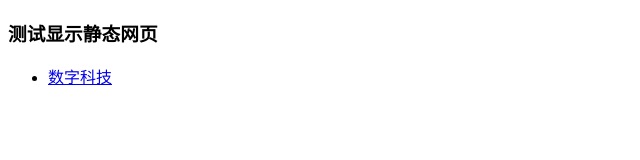
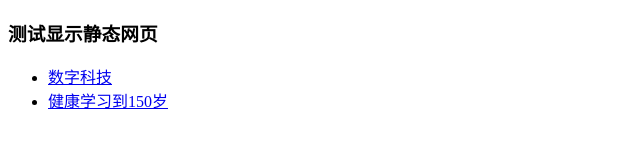
Before and after one commit to ainixzm/main, a plain HTML site: page index.html in a window 1280 px wide. Shown: the whole page, without its empty margins (0-640 px from the left). Drawn offline with Linux system fonts and the light colour scheme.

Commit message:
Update index.html

```diff
--- a/index.html
+++ b/index.html
@@ -9,6 +9,7 @@
   <h3>测试显示静态网页</h3>
   <ul>
     <li><a href="数字科技.html">数字科技</a></li>
+    <li><a href="健康学习到150岁.html">健康学习到150岁</a></li>
   </ul>
 
 </body>
```
